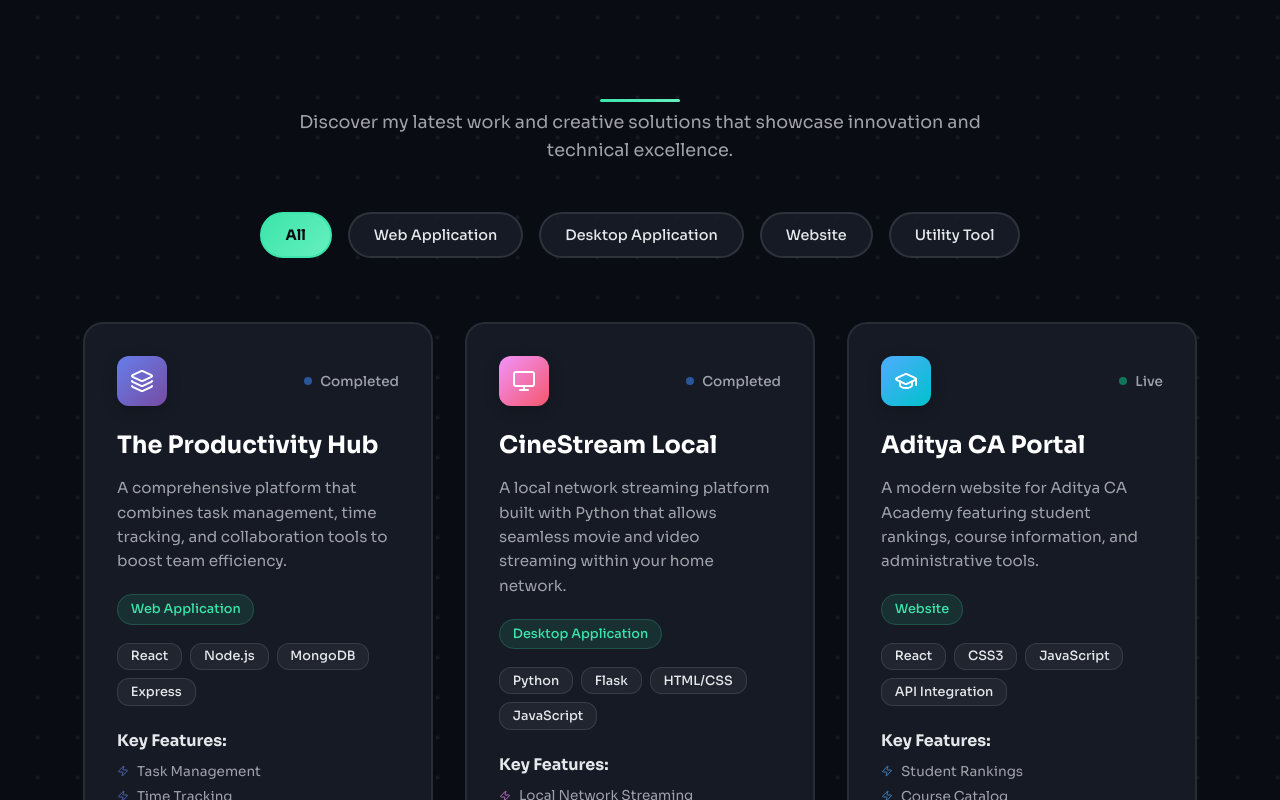
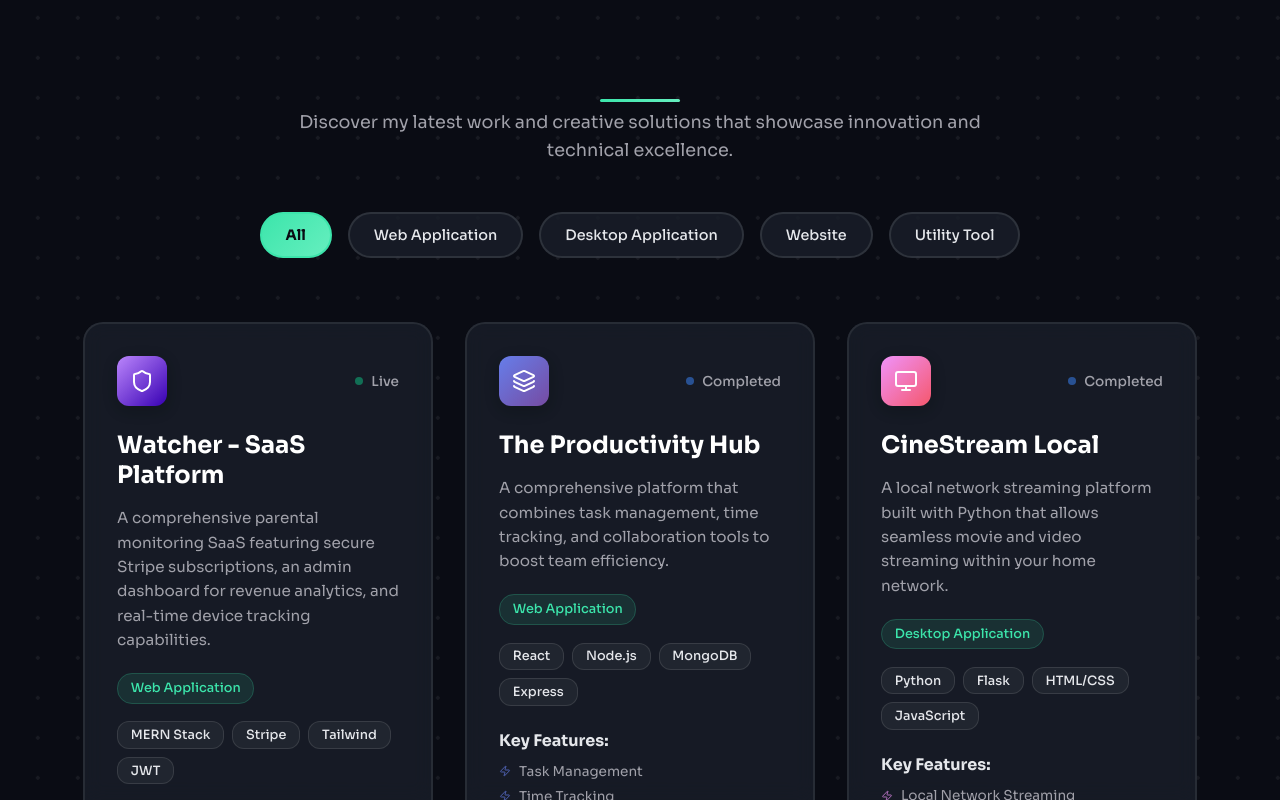
Before and after one commit to Ajithesh9/portfolio, a React (Vite) app: page / in a window 1280 px wide. Shown: the part 2000-2800 px from the top of the page. Built offline with nearby package versions, Linux system fonts and the light colour scheme.

Commit message:
Update projects list with new entries and modifications
Added a new project 'Watcher - SaaS Platform' and updated existing project IDs. Removed 'Personal Portfolio' project from the list.

```diff
--- a/src/components/Projects.jsx
+++ b/src/components/Projects.jsx
@@ -1,15 +1,27 @@
-// src/components/Projects.jsx
-
 import React, { useState, useEffect, useRef } from 'react';
 import '../Projects.css';
 import {
   Layers, Monitor, GraduationCap, User, FileText, Cloud,
-  Link, Github, Zap
+  Link, Github, Zap, Shield
 } from 'lucide-react';
 
 const projectsData = [
   {
     id: 1,
+    title: 'Watcher - SaaS Platform',
+    description: 'A comprehensive parental monitoring SaaS featuring secure Stripe subscriptions, an admin dashboard for revenue analytics, and real-time device tracking capabilities.',
+    category: 'Web Application',
+    technologies: ['MERN Stack', 'Stripe', 'Tailwind', 'JWT'],
+    icon: Shield,
+    gradient: 'linear-gradient(135deg, #BB86FC 0%, #3700B3 100%)',
+    accentColor: '#BB86FC',
+    features: ['Stripe Payments', 'Admin Dashboard', 'Role-Based Access', 'Secure Auth'],
+    status: 'Live',
+    liveLink: 'https://www.one89.in/',
+    sourceLink: 'https://github.com/ajithesh9/one-store'
+  },
+  {
+    id: 2,
     title: 'The Productivity Hub',
     description: 'A comprehensive platform that combines task management, time tracking, and collaboration tools to boost team efficiency.',
     category: 'Web Application',
@@ -23,7 +35,7 @@ const projectsData = [
     sourceLink: 'https://github.com/Ajithesh9/productivity-hub'
   },
   {
-    id: 2,
+    id: 3,
     title: 'CineStream Local',
     description: 'A local network streaming platform built with Python that allows seamless movie and video streaming within your home network.',
     category: 'Desktop Application',
@@ -37,7 +49,7 @@ const projectsData = [
     sourceLink: 'https://github.com/amruthaamujuri/Smart-PDF-to-Telugu-Audio-Converter'
   },
   {
-    id: 3,
+    id: 4,
     title: 'Aditya CA Portal',
     description: 'A modern website for Aditya CA Academy featuring student rankings, course information, and administrative tools.',
     category: 'Website',
@@ -48,20 +60,6 @@ const projectsData = [
     features: ['Student Rankings', 'Course Catalog', 'Admin Dashboard', 'Responsive Design'],
     status: 'Live',
     liveLink: 'https://aditya-ca-academy.netlify.app/',
-    sourceLink: ''
-  },
-  {
-    id: 4,
-    title: 'Personal Portfolio',
-    description: 'A sleek and modern portfolio website showcasing my skills, projects, and professional journey with interactive animations.',
-    category: 'Website',
-    technologies: ['React', 'CSS3', 'JavaScript', 'Lucide Icons'],
-    icon: User,
-    gradient: 'linear-gradient(135deg, #fa709a 0%, #fee140 100%)',
-    accentColor: '#fa709a',
-    features: ['Interactive Animations', 'Responsive Design', 'Modern UI', 'Performance Optimized'],
-    status: 'Live',
-    liveLink: 'https://ajithesh9.netlify.app/',
     sourceLink: ''
   },
   {
```
